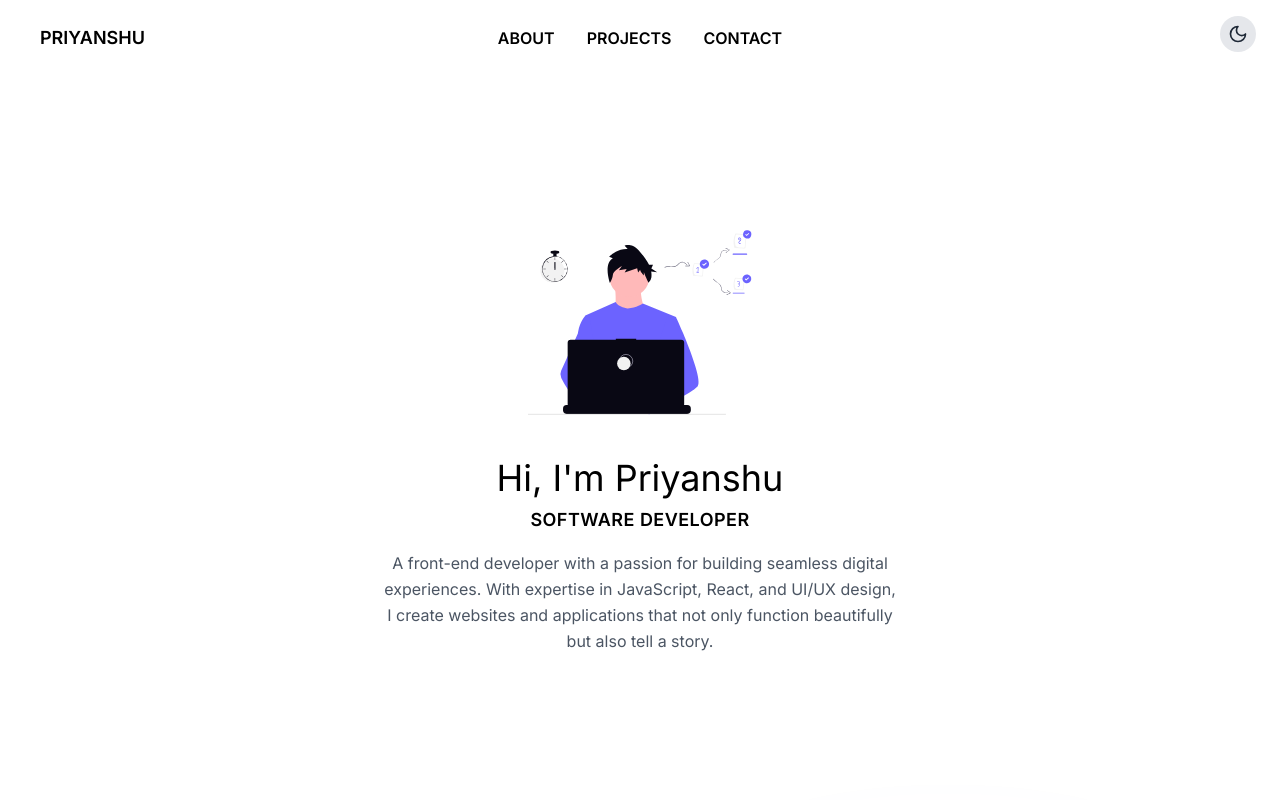
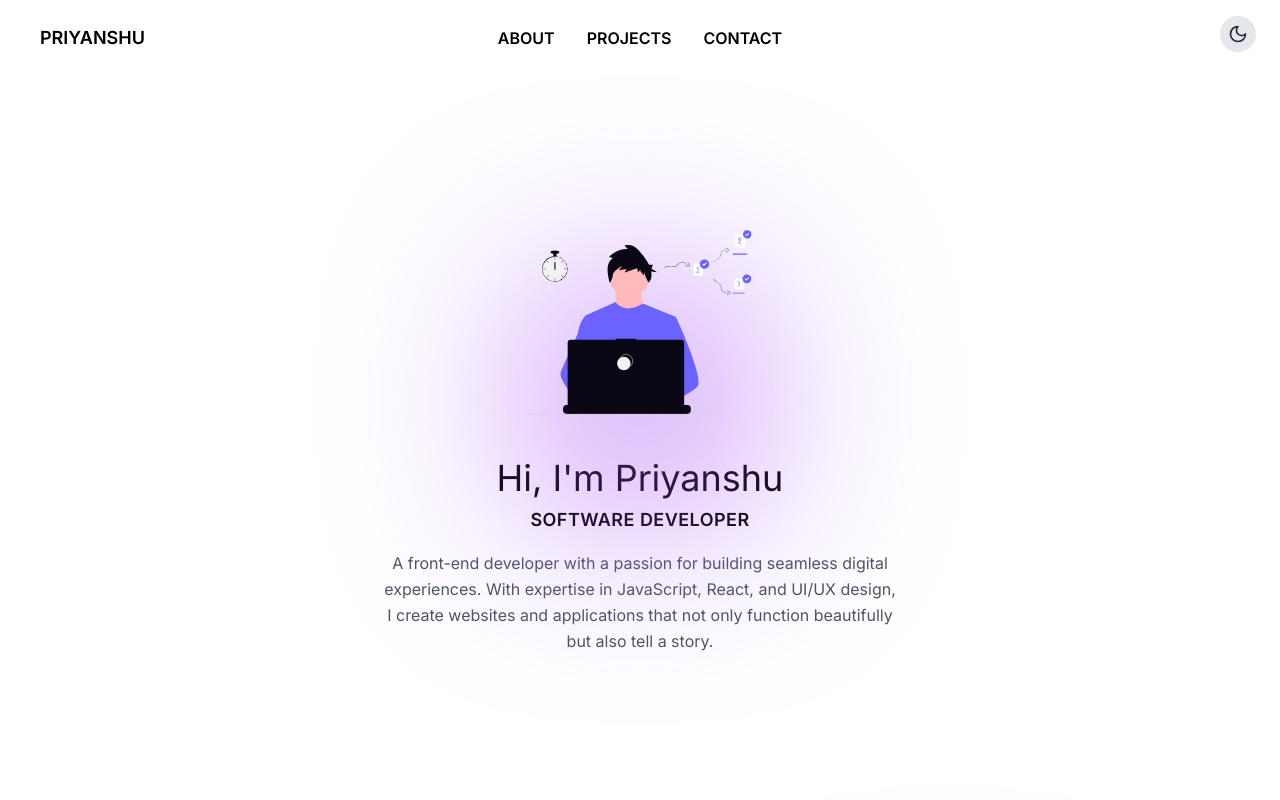
Before and after one commit to Priyanshu-96/Personal-Portfolio, a React (Vite) app in the folder portfolio-vite/: page / in a window 1280 px wide. Shown: the top 800 px of the page. Built offline with nearby package versions, Linux system fonts and the light colour scheme.

Commit message:
modified avatar in home.tsx

```diff
--- a/portfolio-vite/src/components/Home.tsx
+++ b/portfolio-vite/src/components/Home.tsx
@@ -1,4 +1,5 @@
 import DarkModeToggle from "./DarkModeToggle";
+import { motion } from "framer-motion";
 
 const Home = () => {
   return (
@@ -17,7 +18,11 @@ const Home = () => {
       <div className="absolute top-4 right-6">
         <DarkModeToggle />
       </div>
-
+      <motion.div
+        className="absolute w-60 h-60 bg-purple-500 blur-[90px] opacity-50"
+        animate={{ scale: [1, 1.2, 1] }}
+        transition={{ duration: 2, repeat: Infinity, ease: "easeInOut" }}
+      />
       {/* SVG Avatar with Laptop */}
       <div className="relative w-56 h-56 flex items-center justify-center mt-16">
         <object
```
